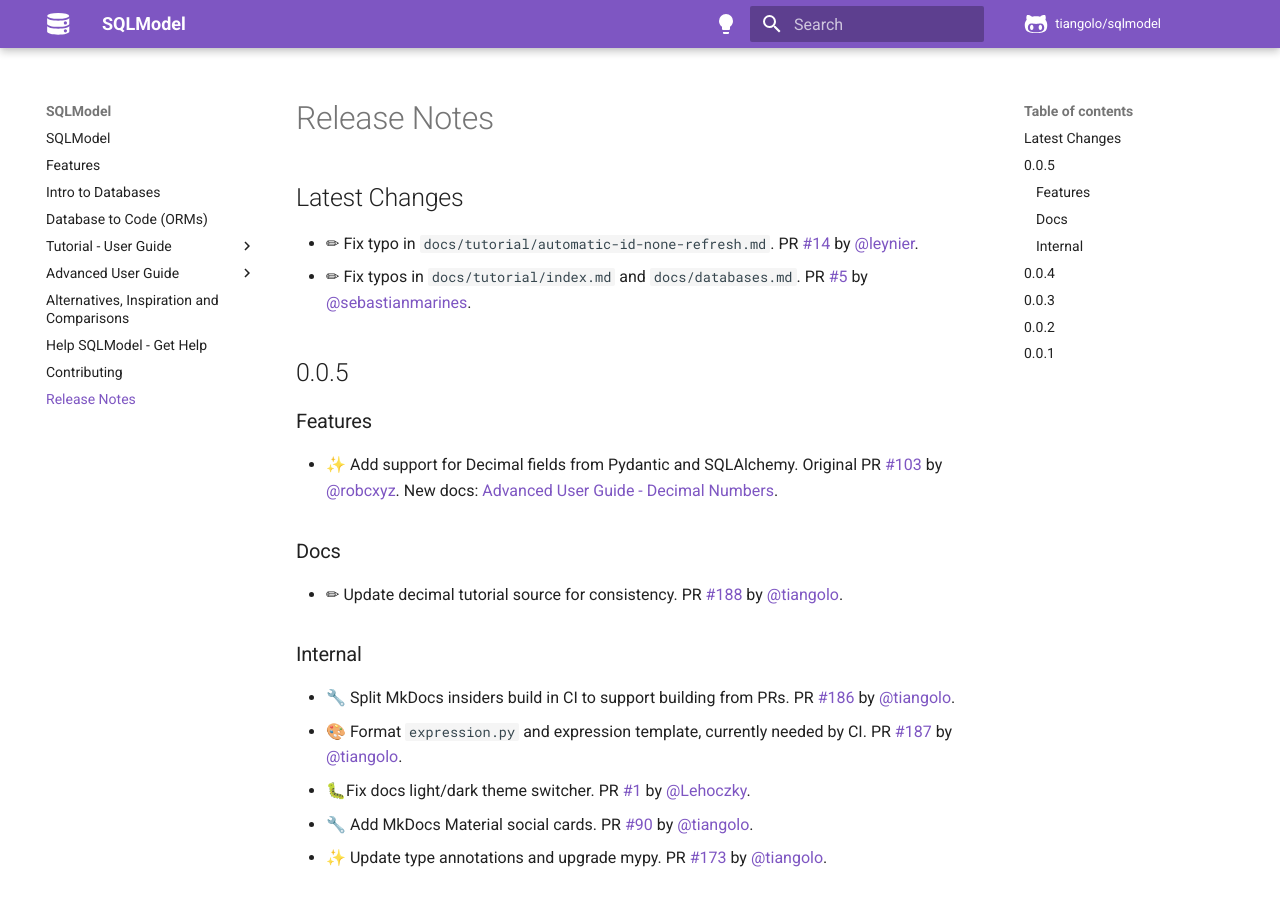
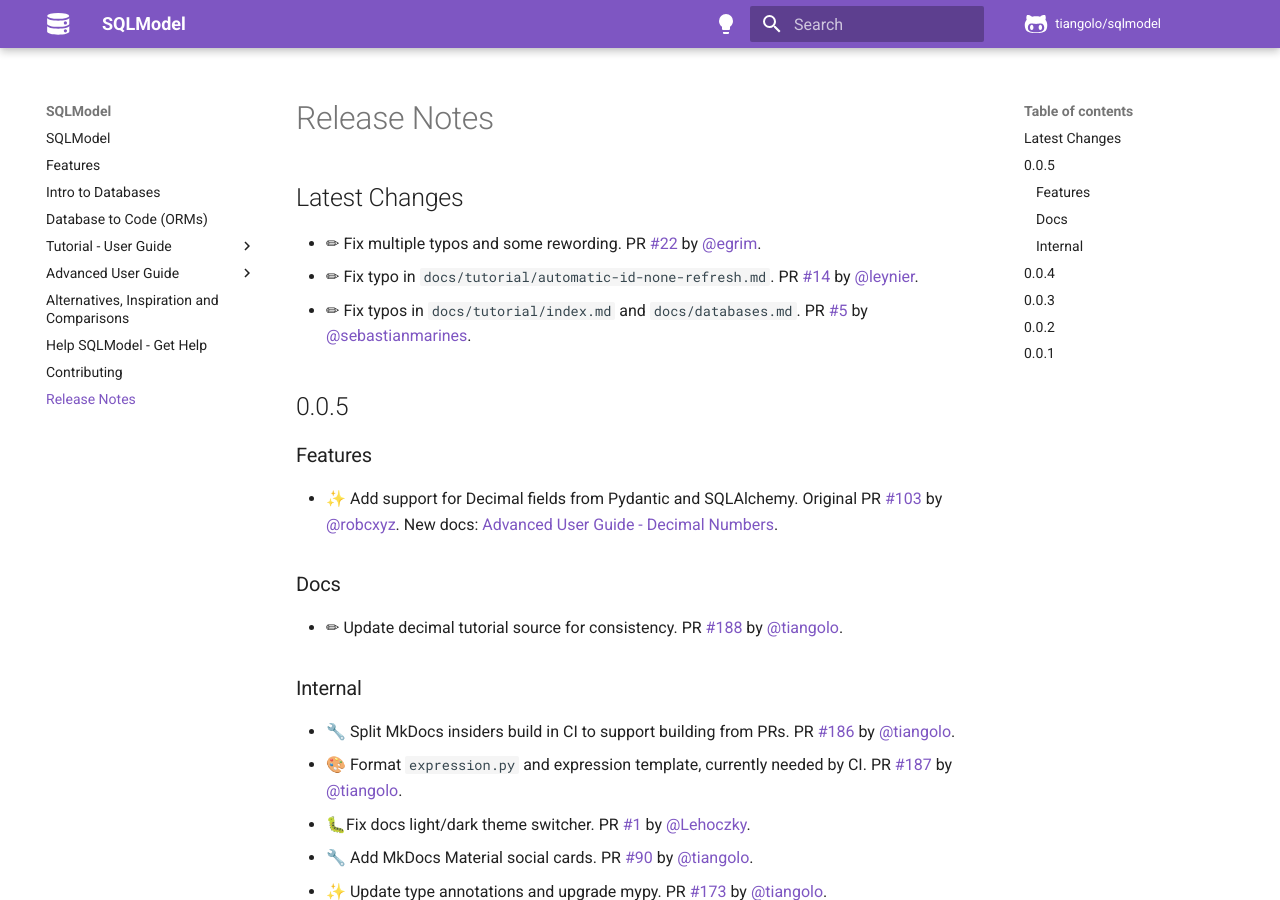
Before and after one commit to sztrakabalint/fastapi-sqlmodel, an MkDocs documentation site: the page built from docs/release-notes.md, in a window 1280 px wide and 900 px high. Built offline with MkDocs 1.6.1 and Material for MkDocs 9.7.7, drawn with Linux system fonts in a browser that asks for light colours; comment, search, counter and statistics services are not loaded.

Commit message:
📝 Update release notes

```diff
--- a/docs/release-notes.md
+++ b/docs/release-notes.md
@@ -2,6 +2,7 @@
 
 ## Latest Changes
 
+* ✏ Fix multiple typos and some rewording. PR [#22](https://github.com/tiangolo/sqlmodel/pull/22) by [@egrim](https://github.com/egrim).
 * ✏ Fix typo in `docs/tutorial/automatic-id-none-refresh.md`. PR [#14](https://github.com/tiangolo/sqlmodel/pull/14) by [@leynier](https://github.com/leynier).
 * ✏ Fix typos in `docs/tutorial/index.md` and `docs/databases.md`. PR [#5](https://github.com/tiangolo/sqlmodel/pull/5) by [@sebastianmarines](https://github.com/sebastianmarines).
 
```
